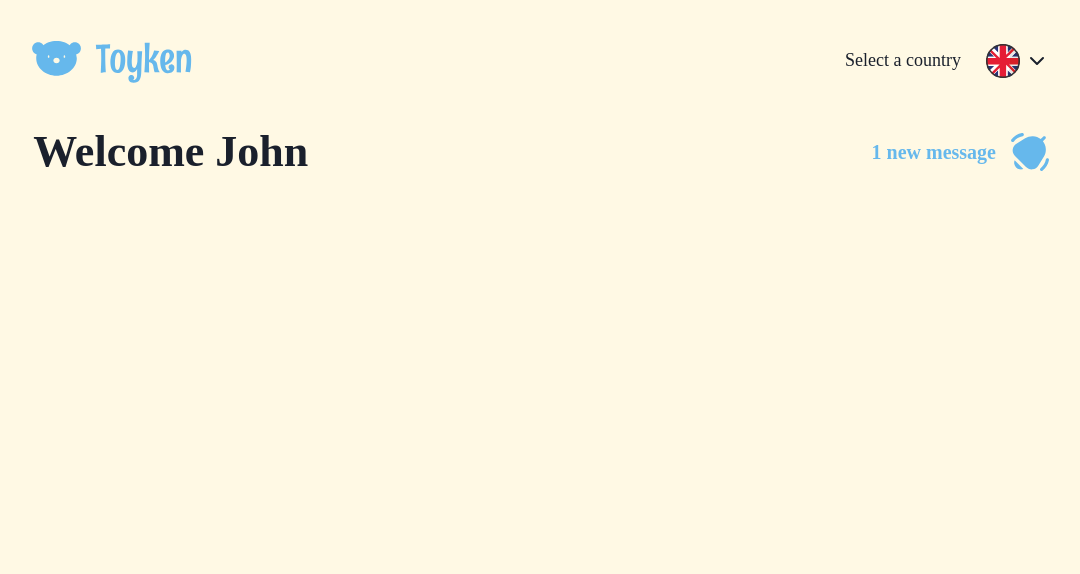
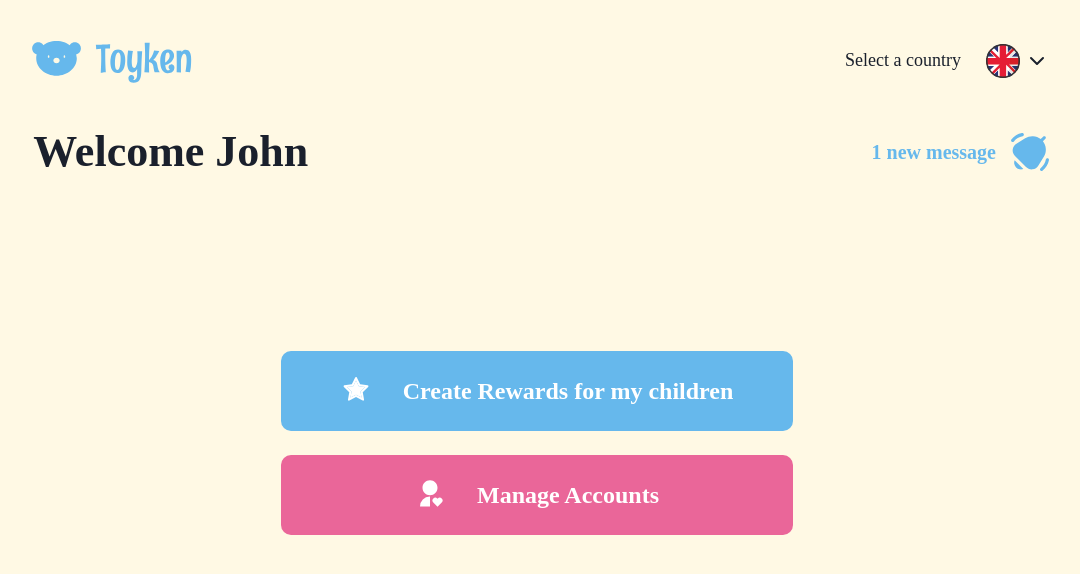
Before and after one commit to MACHathon/retailer-portal-app, a Next.js app: page /parent-dashboard in a window 1280 px wide. Shown: the top 574 px of the page, without its empty margins (103-1183 px from the left). Built offline with nearby package versions, Linux system fonts and the light colour scheme; a web font is replaced by a local one.

Commit message:
add parent main screen

```diff
--- a/components/dashboard/parent-dashboard/parent-header/header-element/messages-notification.tsx
+++ b/components/dashboard/parent-dashboard/parent-header/header-element/messages-notification.tsx
@@ -1,7 +1,11 @@
 import { Box, Image, Text } from "@chakra-ui/react"
-import { NextPage } from "next"
+import { NextPage } from "next";
+import { motion } from 'framer-motion';
 
 const MessagesNotification: NextPage = (): JSX.Element => {
+
+    const MotionImage = motion(Image);
+
     return (
         <Box
             d='flex'
@@ -9,6 +13,7 @@ const MessagesNotification: NextPage = (): JSX.Element => {
             width='240px'
             height='40px'
             alignItems='center'
+            cursor='pointer'
         >
             <Text
                 fontFamily='Raleway'
@@ -19,7 +24,15 @@ const MessagesNotification: NextPage = (): JSX.Element => {
             >
                 1 new message
             </Text>
-            <Image src='../../icons/notification-bell.svg' alt='msg' height='38px' width='38px' />
+            <MotionImage
+                whileHover={
+                    {rotate: [0, 45, 0 -45, -90, -45, 0],
+                    transition: { duration: 1, repeat: 2 }}}
+                src='../../icons/notification-bell.svg'
+                alt='msg'
+                height='38px'
+                width='38px'
+            />
         </Box>
     )
 }
--- a/components/dashboard/parent-dashboard/section-button/section-button.tsx
+++ b/components/dashboard/parent-dashboard/section-button/section-button.tsx
@@ -1,4 +1,4 @@
-import { Box, IconButton } from "@chakra-ui/react"
+import { Box, Text } from "@chakra-ui/react"
 import { NextPage } from "next"
 import { ReactNode, ReactElement } from "react"
 
@@ -12,32 +12,38 @@ interface Props {
 const SectionButton: NextPage<Props> = ({ children, onClick, icon, bgColour }): JSX.Element => {
     return (
         <Box
+            d='flex'
+            alignItems='center'
+            justifyContent='center'
             height='80px'
             width='100%'
             borderRadius='10px'
             padding='24px 30px'
             margin='12px auto'
-            bg='#66B8EC'
             color='white'
             boxShadow='m'
+            bg={ bgColour }
             _hover={{ bg: "#2f5a74" }}
+            cursor='pointer'
             onClick={ onClick }
         >
             {
                 icon &&
-                <IconButton
-                    aria-label="Go to"
+                <Box
                     fontSize='30px'
                     color='white'
-                    boxShadow='xl'
-                    borderRadius='lg'
                     width='32px'
                     height='32px'
-                    bg={ bgColour }
-                    icon={ icon }
-                />
+                    marginRight='30px'
+                >{ icon }</Box>
             }
-           { children }
+            <Text
+                fontFamily='Raleway'
+                fontSize='24px'
+                fontWeight='700'
+            >
+                { children }
+            </Text>
         </Box>
     )
 }
--- /dev/null
+++ b/components/shared-components/layouts/parent-layout.tsx
@@ -0,0 +1,21 @@
+import { Fragment, ReactNode} from 'react';
+import { NextPage } from 'next';
+
+import ParentHeader from '@/components/dashboard/parent-dashboard/parent-header/parent-header';
+
+interface Props {
+    children: ReactNode
+}
+
+const ParentLayout: NextPage<Props> = ({ children }):JSX.Element => {
+
+    return (
+        <Fragment>
+            <ParentHeader />
+            { children }
+        </Fragment>
+    )
+
+}
+
+export default ParentLayout
--- a/pages/parent-dashboard/index.tsx
+++ b/pages/parent-dashboard/index.tsx
@@ -1,8 +1,13 @@
-import ParentHeader from '@/components/dashboard/parent-dashboard/parent-header/parent-header';
 import type { NextPage } from 'next';
 import { Card } from 'types/card-type';
+import { Box, Text } from '@chakra-ui/react';
 import Head from 'next/head';
+import { AiTwotoneStar } from 'react-icons/ai'
+import { RiUserHeartFill } from 'react-icons/ri'
 // import { getData } from 'utils/getData';
+
+import ParentLayout from '@/components/shared-components/layouts/parent-layout';
+import SectionButton from '@/components/dashboard/parent-dashboard/section-button/section-button';
 
 interface Props {
     cards: Card[];
@@ -11,13 +16,36 @@ interface Props {
 const ParentDashboard: NextPage<Props> = ({ cards }) => {
 
     return(
-        <ParentHeader>
+        <ParentLayout>
             <Head>
                 <title>Parent Portal - Dashboard</title>
                 <meta name="description" content="Dashboard" />
                 <link rel="icon" href="/favicon.ico" />
             </Head>
-        </ParentHeader>
+
+            <Box
+                d='flex'
+                flexDirection='column'
+                width='50%'
+                margin='15% auto'
+            >
+                <SectionButton
+                    icon={<AiTwotoneStar />}
+                    bgColour={'#66B8EC'}
+                    onClick={() => {}}
+                >
+                    Create Rewards for my children
+                </SectionButton>
+
+                <SectionButton
+                    icon={<RiUserHeartFill />}
+                    bgColour={'#EA6699'}
+                    onClick={() => {}}
+                >
+                    Manage Accounts
+                </SectionButton>
+            </Box>
+        </ParentLayout>
       )
 }
 
```
